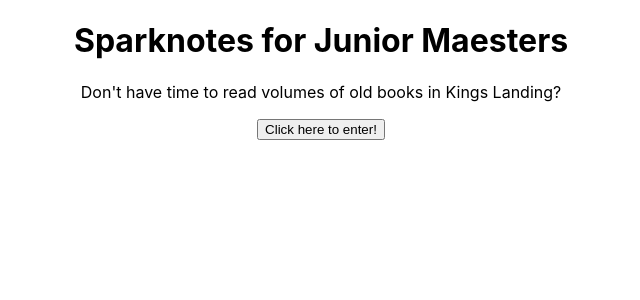
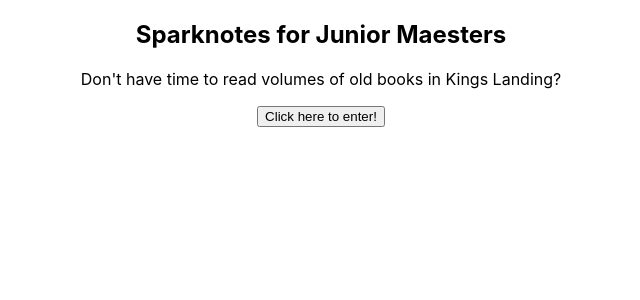
Before and after one commit to Aeickelman40/maesters-sparknotes, a React (Create React App) app: page / in a window 1280 px wide. Shown: the top 300 px of the page, without its empty margins (319-959 px from the left). Built offline with nearby package versions, Linux system fonts and the light colour scheme; no server answers.

Commit message:
Add WelcomePage component to fix routing bugs

```diff
--- a/src/App/App.js
+++ b/src/App/App.js
@@ -1,8 +1,12 @@
 import React, { Component } from 'react';
 import './App.css';
-import { Route, NavLink } from 'react-router-dom';
-import { getAllHouses, getAllCharacters } from '../apiCalls'
+import { Route } from 'react-router-dom';
+import { getAllHouses, getAllCharacters } from '../apiCalls';
+import WelcomePage from '../WelcomePage/WelcomePage';
 import OptionPage from '../OptionPage/OptionPage';
+import HousePage from '../HousePage/HousePage';
+import CharacterPage from '../CharacterPage/CharacterPage';
+
 
 // import logo from '../images/logo.svg';
 
@@ -33,17 +37,18 @@
     return (
       <div className = "App">
          {/* <img src={logo} className="App-logo" alt="logo" />  */}
-        <h1>Sparknotes for Junior Maesters</h1>
-          <p>Don't have time to read volumes of old books in Kings Landing?</p>
-        <NavLink to = {"/OptionPage"}>
-          <button>Click here to enter!</button>
-        </NavLink>
-      {/* <Route
-        exact path = "/"
-        render = { () => <App />}  /> */}
-      <Route
-        exact path = "/OptionPage"
-        render={() => <OptionPage />} />
+        <Route
+          exact path = "/"
+          render={() => <WelcomePage />} />
+        <Route
+          exact path = "/OptionPage"
+          render={() => <OptionPage />} />
+        <Route
+          exact path = "/HouseSelection"
+          render={() => <HousePage />} />
+        <Route
+          exact path = "/CharacterSelection"
+          render={() => <CharacterPage />} />
       </div>
     );
   }
--- /dev/null
+++ b/src/WelcomePage/WelcomePage.js
@@ -0,0 +1,17 @@
+import React from 'react';
+import './WelcomePage.css';
+import { NavLink } from 'react-router-dom';
+
+const WelcomePage = () => {
+    return (
+        <section>
+            <h1>Sparknotes for Junior Maesters</h1>
+            <p>Don't have time to read volumes of old books in Kings Landing?</p>
+            <NavLink to = {"/OptionPage"}>
+                <button>Click here to enter!</button>
+            </NavLink>
+        </section>
+    )
+}
+
+export default WelcomePage;
--- a/src/optionPage/optionPage.js
+++ b/src/optionPage/optionPage.js
@@ -1,8 +1,6 @@
 import React from 'react';
 import './OptionPage.css';
-import { Route, NavLink } from 'react-router-dom';
-import CharacterPage from '../CharacterPage/CharacterPage';
-import HousePage from '../HousePage/HousePage';
+import { NavLink } from 'react-router-dom';
 
 const OptionPage = () => {
     return (
@@ -14,12 +12,6 @@
                 <NavLink to = {"/CharacterSelection"}>
                     <button>Choose by character</button>
                 </NavLink>
-                <Route
-                    exact path = "/HouseSelection"
-                    render={() => <HousePage />} />
-                <Route
-                    exact path = "/CharacterSelection"
-                    render={() => <CharacterPage />} />
         </section>
     )
 }
```
Also changed, not shown: src/WelcomePage/WelcomePage.css (added), 1 other file (tests, documents, lock files or other folders).
